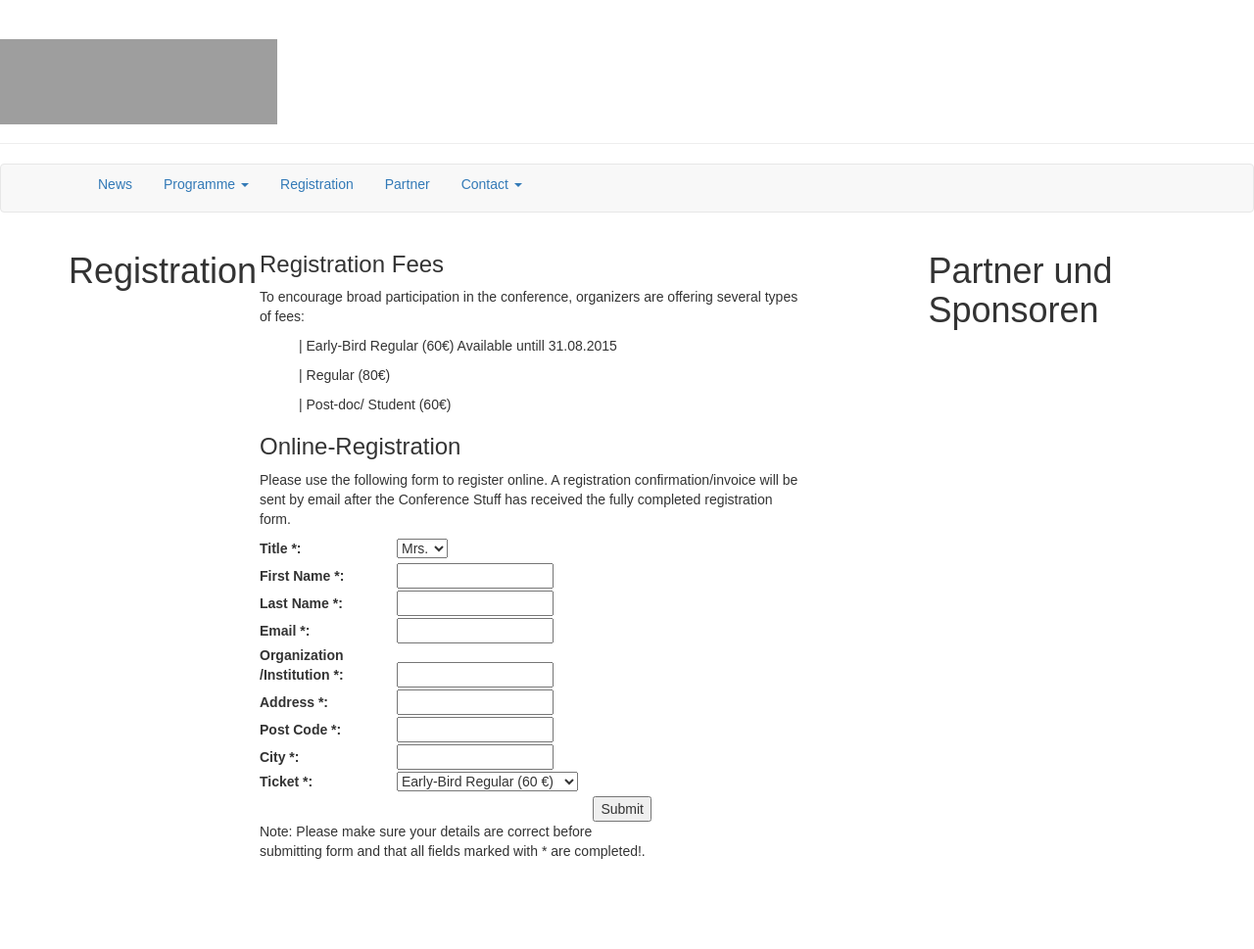
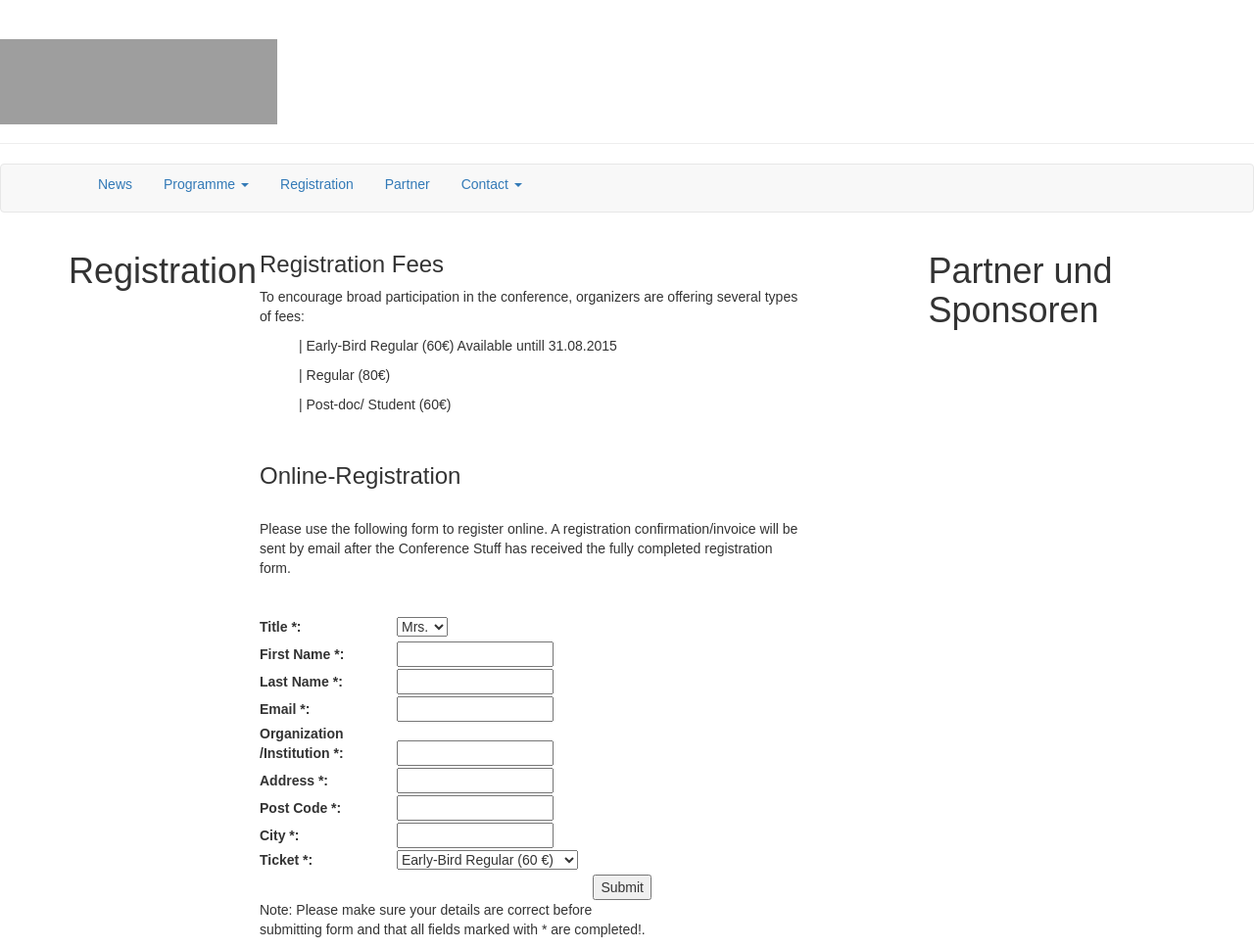
Before and after one commit to susedev/test, a Jekyll site: the page built from registration.html, in a window 1280 px wide. Shown: the whole page at 98% size. Built offline with Jekyll 4.4.1, drawn with Linux system fonts in a browser that asks for light colours; nearby versions of some CDN libraries; before the commit the page ends 900 px from its top, so only the background shows below that; grey boxes are pictures that could not be loaded.

Commit message:
Edit from JekyllCMS

```diff
--- a/registration.html
+++ b/registration.html
@@ -12,9 +12,14 @@ language: en
 
 <p style="margin-left: 40px;">| Post-doc/ Student (60&euro;)</p>
 
+<p style="margin-left: 40px;">&nbsp;</p>
+
 <h3>Online-Registration</h3>
 
-<p>Please use the following form to register online. A registration confirmation/invoice will be sent by email after the Conference Stuff has received the fully completed registration form.</p>
+<p><br />
+Please use the following form to register online. A registration confirmation/invoice will be sent by email after the Conference Stuff has received the fully completed registration form.</p>
+
+<p>&nbsp;</p>
 <style type="text/css">body {font-family:Arial, Sans-Serif;}
 
             #container {width:400px; margin:0 left;}
```
